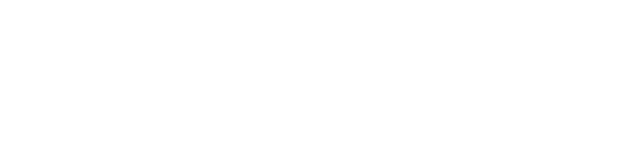
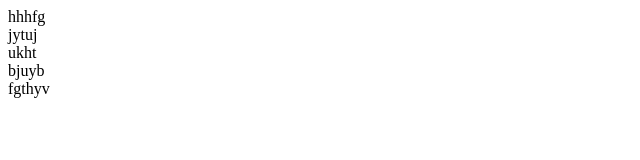
Before and after one commit to Carich1986/Arutr-Markus, a plain HTML site: page index.html in a window 1280 px wide. Shown: the whole page, without its empty margins (0-640 px from the left). Drawn offline with Linux system fonts and the light colour scheme.

Commit message:
шаблолн успешный 2

```diff
--- a/index.html
+++ b/index.html
@@ -6,6 +6,11 @@
     <title>Document</title>
 </head>
 <body>
+    <div>hhhfg</div>
+    <div>jytuj</div>
+    <div>ukht</div>
+    <div>bjuyb</div>
+    <div>fgthyv</div>
 
 </body>
 </html>
```
